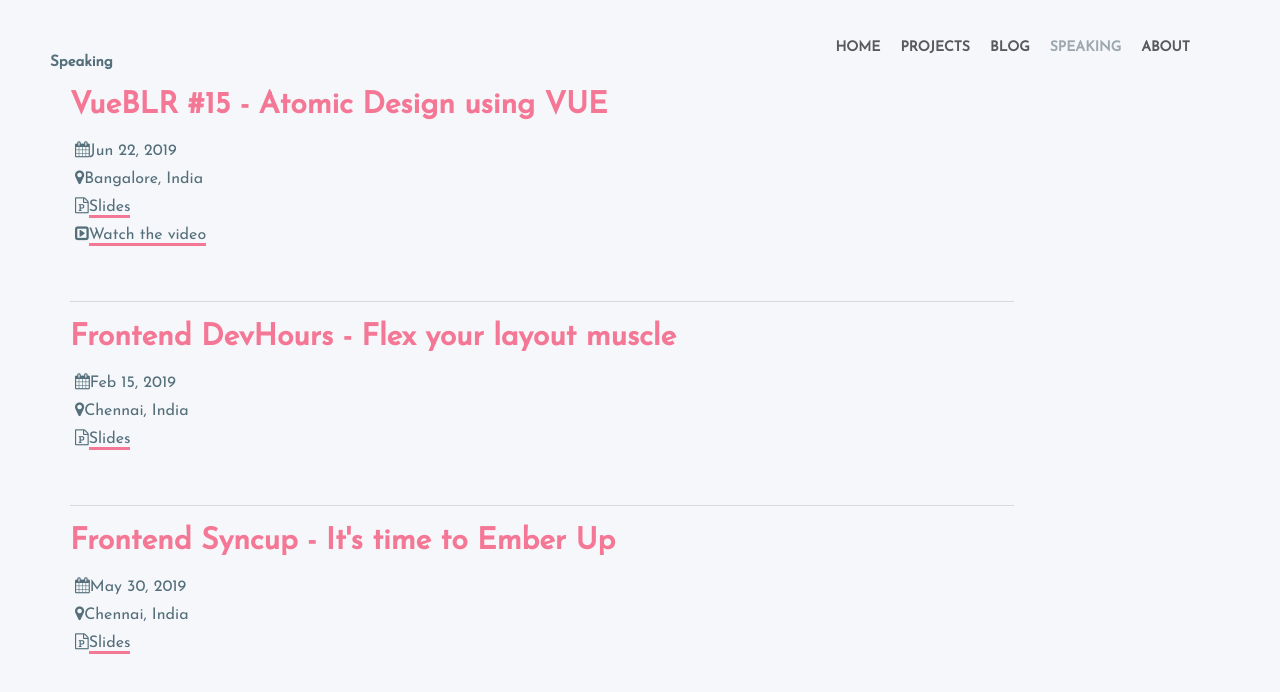
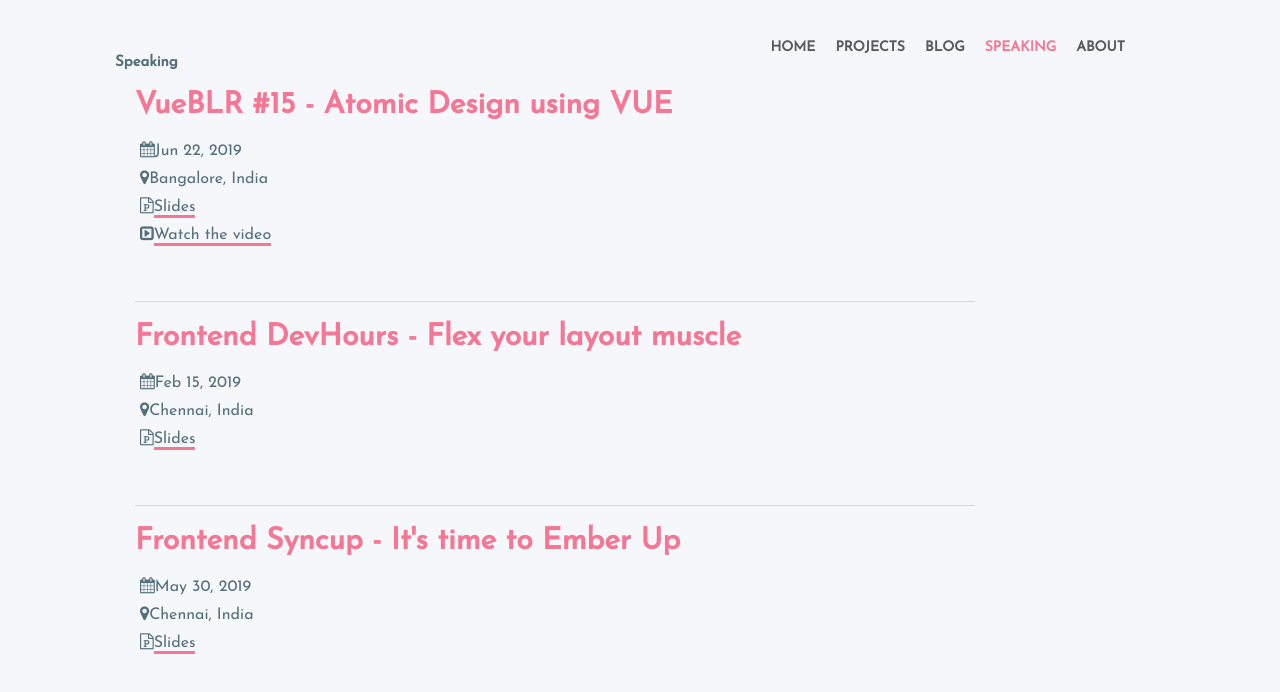
Before and after one commit to ruphaa/vue-portfolio, a Nuxt app: page /speaking in a window 1280 px wide. Shown: the top 692 px of the page. Built offline with nearby package versions, Linux system fonts and the light colour scheme.

Commit message:
Fix the font and content grid

```diff
--- a/layouts/default.vue
+++ b/layouts/default.vue
@@ -28,10 +28,9 @@ export default {
 </script>
 
 <style>
-  @import url('https://fonts.googleapis.com/css?family=Montserrat');
-  @import url('https://fonts.googleapis.com/css?family=Lato:700');
+  /* @import url('https://fonts.googleapis.com/css?family=Montserrat'); */
+  /* @import url('https://fonts.googleapis.com/css?family=Lato:700'); */
   @import url('https://fonts.googleapis.com/css?family=Josefin+Sans');
-  /* @import url('https://fonts.googleapis.com/css?family=BenchNine'); */
 
   :root {
     --primary-font-color: #546e7a;
@@ -73,6 +72,8 @@ export default {
   }
   .wrapper {
       padding: 4rem 5rem;
+      max-width: 1150px;
+      margin: 0 auto;
   }
 
   .navbar ul {
@@ -95,7 +96,7 @@ export default {
   }
 
   a.nuxt-link-exact-active {
-    color: var(--light-grey-color) !important;
+    color: var(--primary-pink-color) !important;
   }
 
   .navbar ul li a:hover {
--- a/nuxt.config.js
+++ b/nuxt.config.js
@@ -11,7 +11,8 @@ module.exports = {
     ],
     link: [
       { rel: 'icon', type: 'image/png', href: '/avatar2.png' },
-      { rel: 'stylesheet', href: '//maxcdn.bootstrapcdn.com/font-awesome/4.7.0/css/font-awesome.min.css' }
+      { rel: 'stylesheet', href: '//maxcdn.bootstrapcdn.com/font-awesome/4.7.0/css/font-awesome.min.css' },
+      { rel: 'stylesheet' , href: 'https://fonts.googleapis.com/css?family=Josefin+Sans&display=swap'}
     ]
   },
   /*
--- a/pages/about.vue
+++ b/pages/about.vue
@@ -2,7 +2,7 @@
     <section class="about">
         <h1>Hi! I'm Ruphaa 😀</h1>
         <div class="desc">
-            <p>I'm a <mark>Frontend Engineer</mark>, currently working with India's Hottest Startup , Freshworks.</p>
+            <p>I'm a <mark>Frontend Engineer</mark>, currently working with India's Hottest Startup, Freshworks.</p>
             <p>I specialise in Frontend Development and design systems. I ❤️ all things about <mark>web</mark>. I am super passionate about learning and building stuff. Thirst for learning more in me will never settle.</p>
             <p>While I’m not coding, you can find me doing yoga or dance or watching Friends on Netflix may be for the zillionth time 😅</p>
             <p>The Quote that drives me to work hard and never quit - <mark>"Shoot for the moon. Even if you miss, you'll land among the stars.”</mark></p>
```
